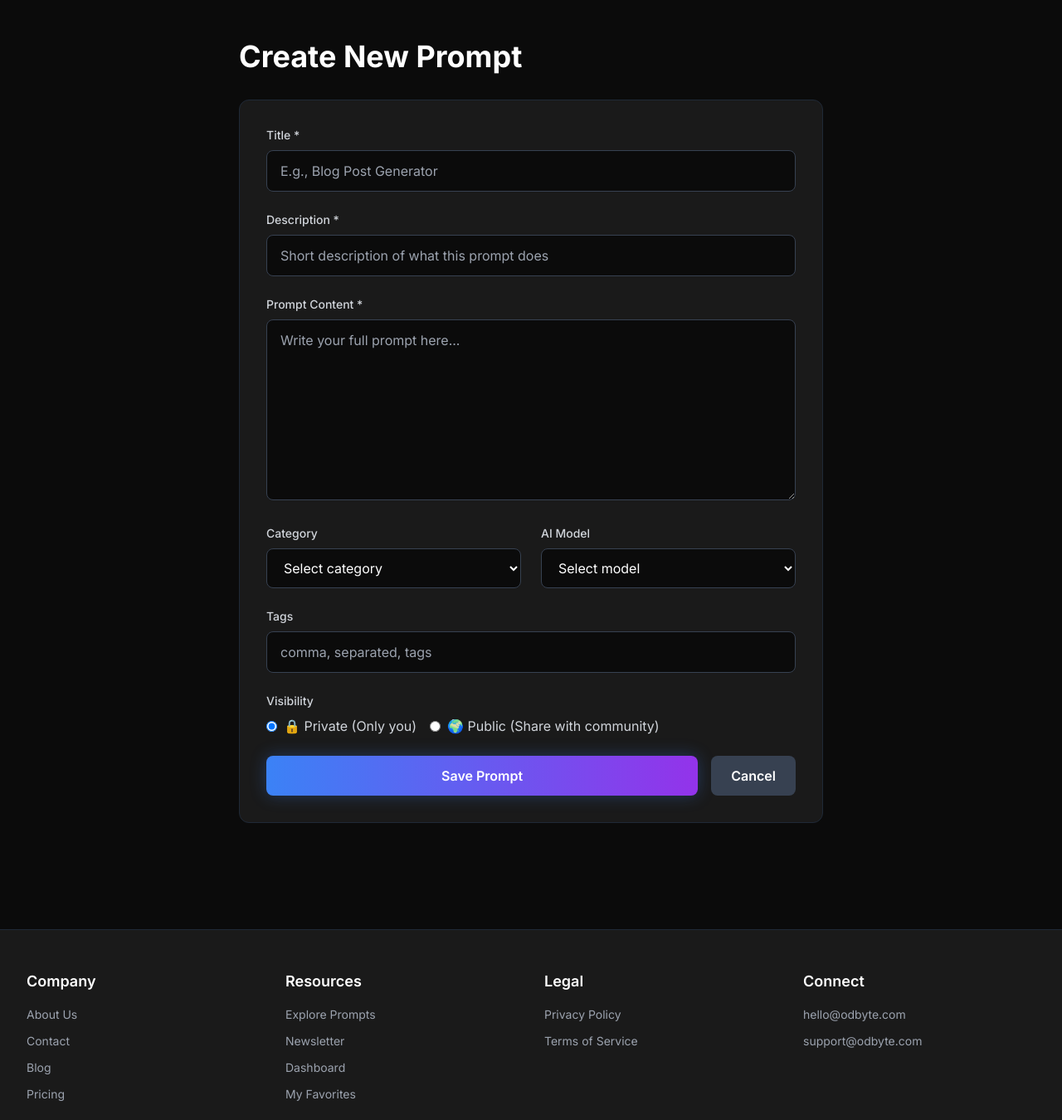
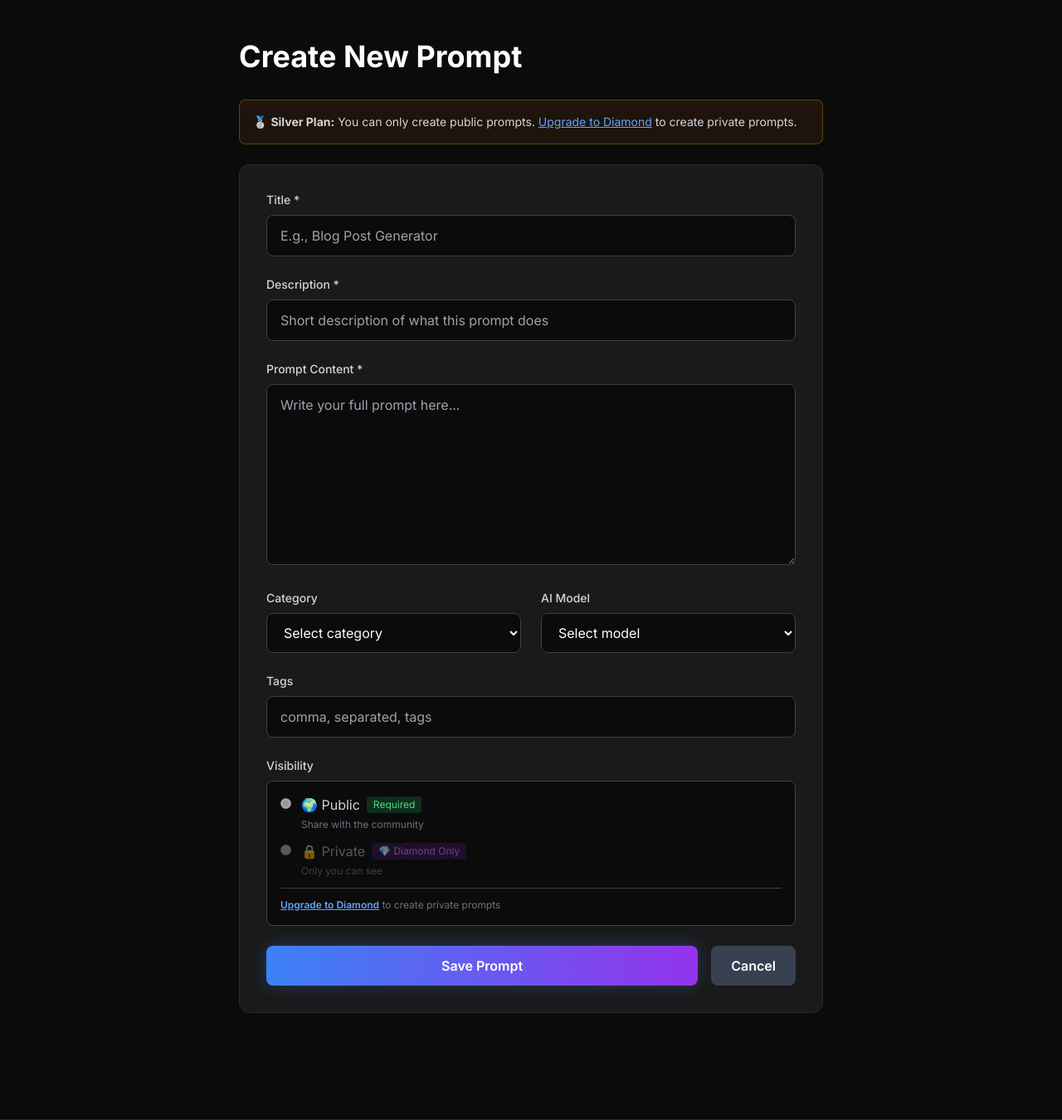
Before and after one commit to bantervines-bit/odbyte, a Flask app: page /prompt/new in a window 1280 px wide. Shown: the part 65-1415 px from the top of the page at 83% size. Run offline with Flask 3, Linux system fonts and the light colour scheme; the visitor is signed in with stand-in values (Sample User, id 1); some libraries are stand-ins or nearby versions.

Commit message:
Update new_prompt.html

```diff
--- a/templates/new_prompt.html
+++ b/templates/new_prompt.html
@@ -6,12 +6,12 @@
 <div class="max-w-3xl mx-auto px-4 sm:px-6 lg:px-8 py-12">
     <h1 class="text-4xl font-bold mb-8">Create New Prompt</h1>
 
-    <!-- Plan Info Banner -->
-    {% if user.plan == 'silver' %}
+    <!-- Plan Info Banner for Silver Users -->
+    {% if user.plan != 'diamond' %}
     <div class="bg-yellow-900/20 border border-yellow-500/30 rounded-lg p-4 mb-6">
         <p class="text-gray-300 text-sm">
             🥈 <strong>Silver Plan:</strong> You can only create public prompts.
-            <a href="{{ url_for('pricing') }}" class="text-blue-400 hover:text-blue-300">Upgrade to Diamond</a> to create private prompts.
+            <a href="{{ url_for('pricing') }}" class="text-blue-400 hover:text-blue-300 underline">Upgrade to Diamond</a> to create private prompts.
         </p>
     </div>
     {% endif %}
@@ -83,30 +83,60 @@
             <div>
                 <label class="block text-sm font-medium text-gray-300 mb-2">Visibility</label>
 
-                {% if user.plan == 'silver' %}
-                    <!-- Silver users: Only public option -->
+                {% if user.plan != 'diamond' %}
+                    <!-- Silver/Free users: Only public option (disabled UI) -->
                     <div class="bg-[#0b0b0b] p-4 rounded-lg border border-gray-700">
-                        <label class="flex items-center cursor-not-allowed">
-                            <input type="radio" name="visibility" value="public" checked disabled class="mr-2">
-                            <span class="text-gray-300">Public (Share with community)</span>
-                        </label>
-                        <p class="text-xs text-gray-500 mt-2">
-                            Silver users can only create public prompts.
-                            <a href="{{ url_for('pricing') }}" class="text-blue-400 hover:text-blue-300">Upgrade to Diamond</a> for private prompts.
+                        <div class="flex items-start gap-3 mb-3">
+                            <input type="radio" checked disabled class="mt-1">
+                            <div class="flex-1">
+                                <div class="flex items-center gap-2 mb-1">
+                                    <span class="text-gray-300">🌍 Public</span>
+                                    <span class="px-2 py-0.5 bg-green-900/50 text-green-400 text-xs rounded">Required</span>
+                                </div>
+                                <p class="text-xs text-gray-500">Share with the community</p>
+                            </div>
+                        </div>
+
+                        <div class="flex items-start gap-3 opacity-50">
+                            <input type="radio" disabled class="mt-1">
+                            <div class="flex-1">
+                                <div class="flex items-center gap-2 mb-1">
+                                    <span class="text-gray-400">🔒 Private</span>
+                                    <span class="px-2 py-0.5 bg-purple-900/50 text-purple-400 text-xs rounded">💎 Diamond Only</span>
+                                </div>
+                                <p class="text-xs text-gray-500">Only you can see</p>
+                            </div>
+                        </div>
+
+                        <p class="text-xs text-gray-500 mt-3 pt-3 border-t border-gray-700">
+                            <a href="{{ url_for('pricing') }}" class="text-blue-400 hover:text-blue-300 underline font-semibold">Upgrade to Diamond</a> to create private prompts
                         </p>
                     </div>
+                    <!-- Hidden input to ensure public is sent -->
                     <input type="hidden" name="visibility" value="public">
 
                 {% else %}
-                    <!-- Diamond users: Both options -->
-                    <div class="flex gap-4">
-                        <label class="flex items-center cursor-pointer">
-                            <input type="radio" name="visibility" value="private" checked class="mr-2">
-                            <span class="text-gray-300">🔒 Private (Only you)</span>
+                    <!-- Diamond users: Both options available -->
+                    <div class="space-y-3">
+                        <label class="flex items-start gap-3 p-4 bg-[#0b0b0b] rounded-lg border border-gray-700 cursor-pointer hover:border-purple-500 transition">
+                            <input type="radio" name="visibility" value="private" checked class="mt-1">
+                            <div class="flex-1">
+                                <div class="flex items-center gap-2 mb-1">
+                                    <span class="text-gray-300 font-medium">🔒 Private</span>
+                                    <span class="px-2 py-0.5 bg-purple-900/50 text-purple-400 text-xs rounded">Recommended</span>
+                                </div>
+                                <p class="text-xs text-gray-500">Only you can see this prompt</p>
+                            </div>
                         </label>
-                        <label class="flex items-center cursor-pointer">
-                            <input type="radio" name="visibility" value="public" class="mr-2">
-                            <span class="text-gray-300">🌍 Public (Share with community)</span>
+
+                        <label class="flex items-start gap-3 p-4 bg-[#0b0b0b] rounded-lg border border-gray-700 cursor-pointer hover:border-green-500 transition">
+                            <input type="radio" name="visibility" value="public" class="mt-1">
+                            <div class="flex-1">
+                                <div class="flex items-center gap-2 mb-1">
+                                    <span class="text-gray-300 font-medium">🌍 Public</span>
+                                </div>
+                                <p class="text-xs text-gray-500">Share with the ODByte community</p>
+                            </div>
                         </label>
                     </div>
                 {% endif %}
```
